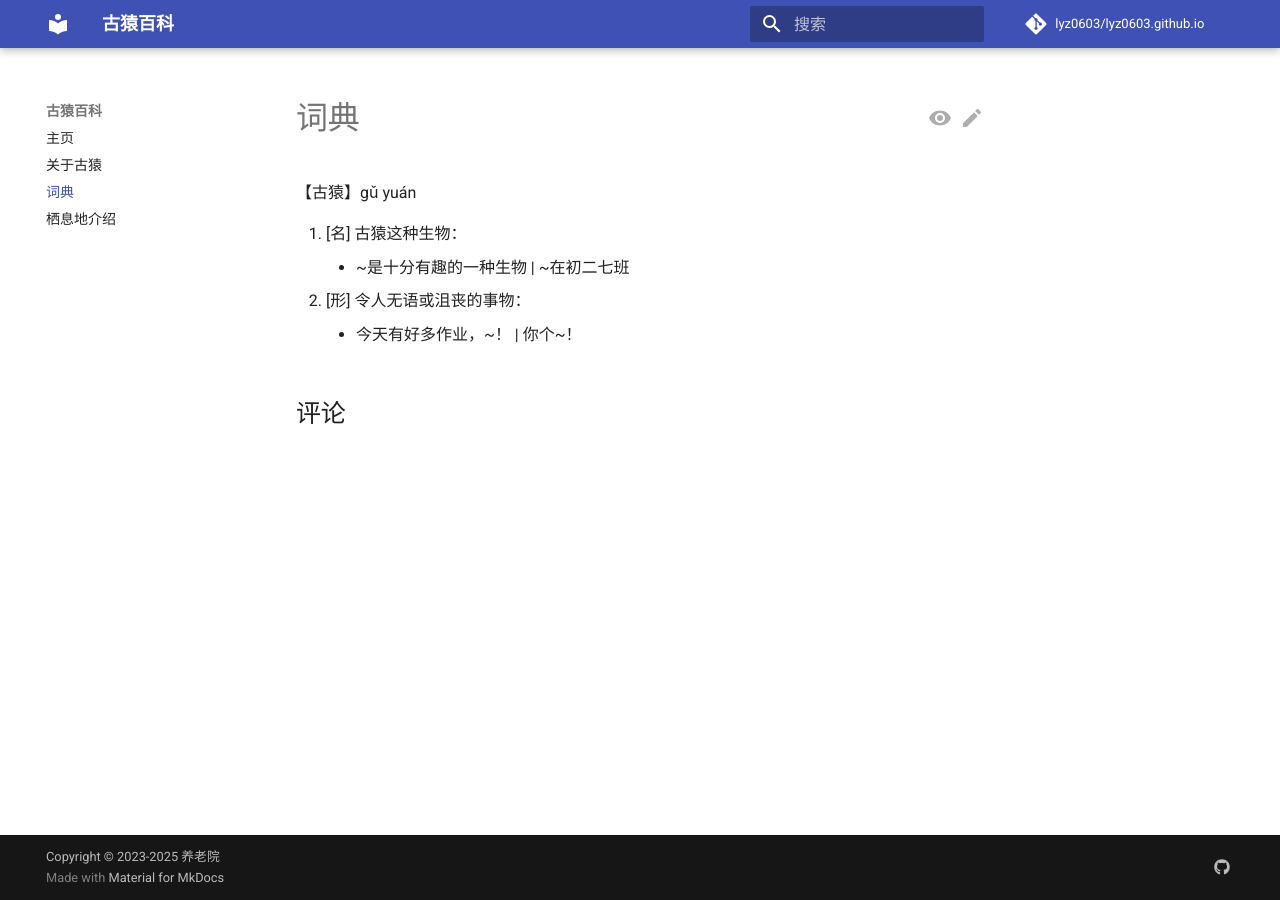
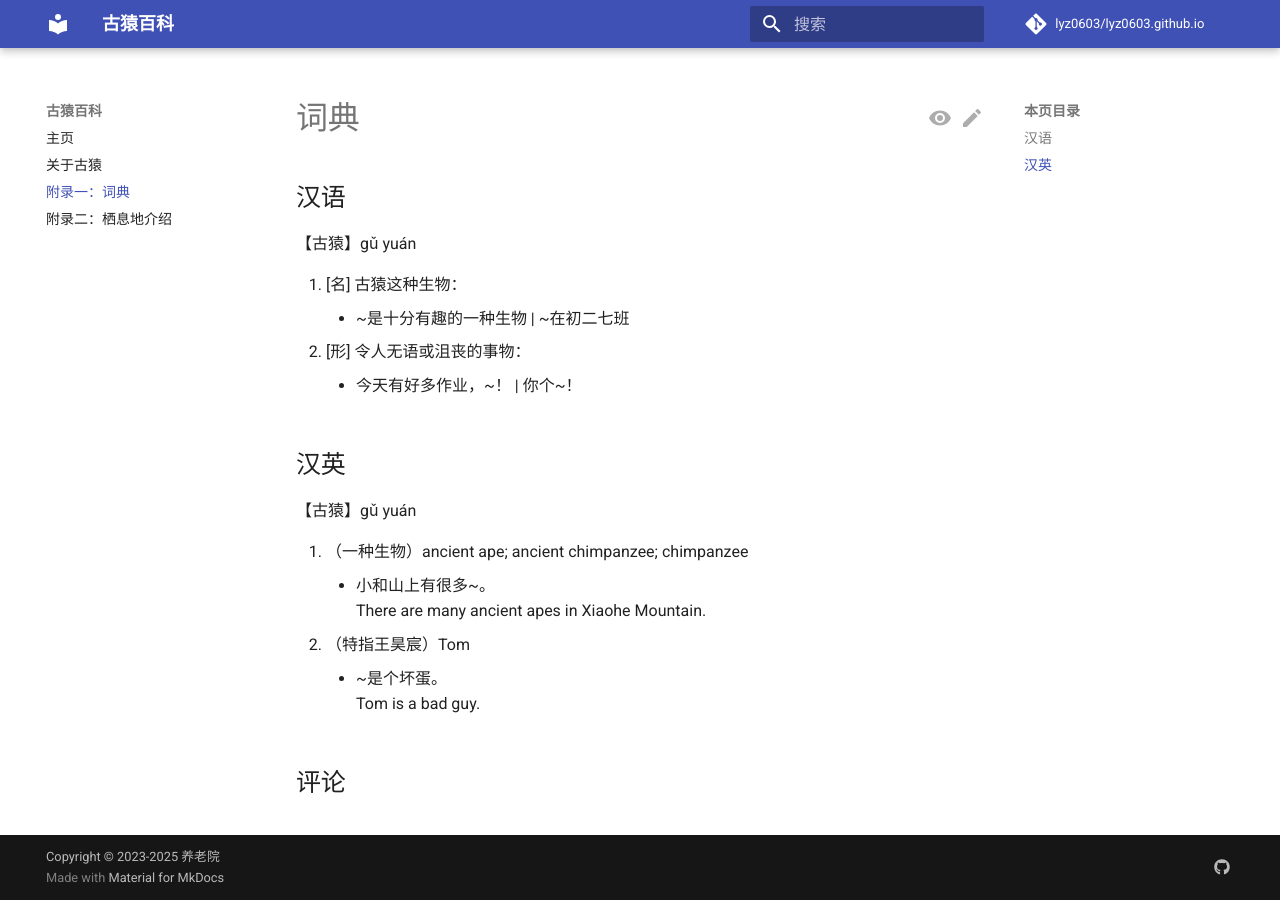
Before and after one commit to lyz0603/tom-wiki, an MkDocs documentation site: the page built from docs/dictionary.md, in a window 1280 px wide. Built offline with MkDocs 1.6.1 and Material for MkDocs 9.7.7, drawn with Linux system fonts in a browser that asks for light colours; comment, search, counter and statistics services are not loaded.

Commit message:
更新主页内容，添加编辑提示；修正学名链接，增强词典结构，添加汉英部分；更新导航以反映新结构

```diff
--- a/docs/dictionary.md
+++ b/docs/dictionary.md
@@ -3,6 +3,8 @@ comments: true
 ---
 
 # 词典
+
+## 汉语
 
 【古猿】gǔ yuán
 
@@ -10,3 +12,14 @@ comments: true
     - \~是十分有趣的一种生物 | \~在初二七班
 2. [形] 令人无语或沮丧的事物：
     - 今天有好多作业，\~！ | 你个\~！
+
+## 汉英
+
+【古猿】gǔ yuán
+
+1. （一种生物）ancient ape; ancient chimpanzee; chimpanzee
+    - 小和山上有很多\~。
+      There are many ancient apes in Xiaohe Mountain.
+2. （特指王昊宸）Tom
+    - \~是个坏蛋。
+      Tom is a bad guy.
--- a/mkdocs.yml
+++ b/mkdocs.yml
@@ -12,9 +12,15 @@ theme:
     features:
         - content.action.edit
         - content.action.view
+        - search.suggest
+        - search.highlight
+        - search.share
     icon:
         edit: material/pencil
         view: material/eye
+
+plugins:
+  - search
 
 copyright: Copyright &copy; 2023-2025 养老院
 
@@ -83,5 +89,5 @@ extra_javascript:
 nav:
     - 主页: index.md
     - 关于古猿: about-tom.md
-    - 词典: dictionary.md
-    - 栖息地介绍: about-hfls.md
+    - 附录一：词典: dictionary.md
+    - 附录二：栖息地介绍: about-hfls.md
```
Also changed, not shown: docs/about-tom.md (+2 -1 lines), docs/index.md (+1 -1 lines), docs/img/about-tom4.png (added).
